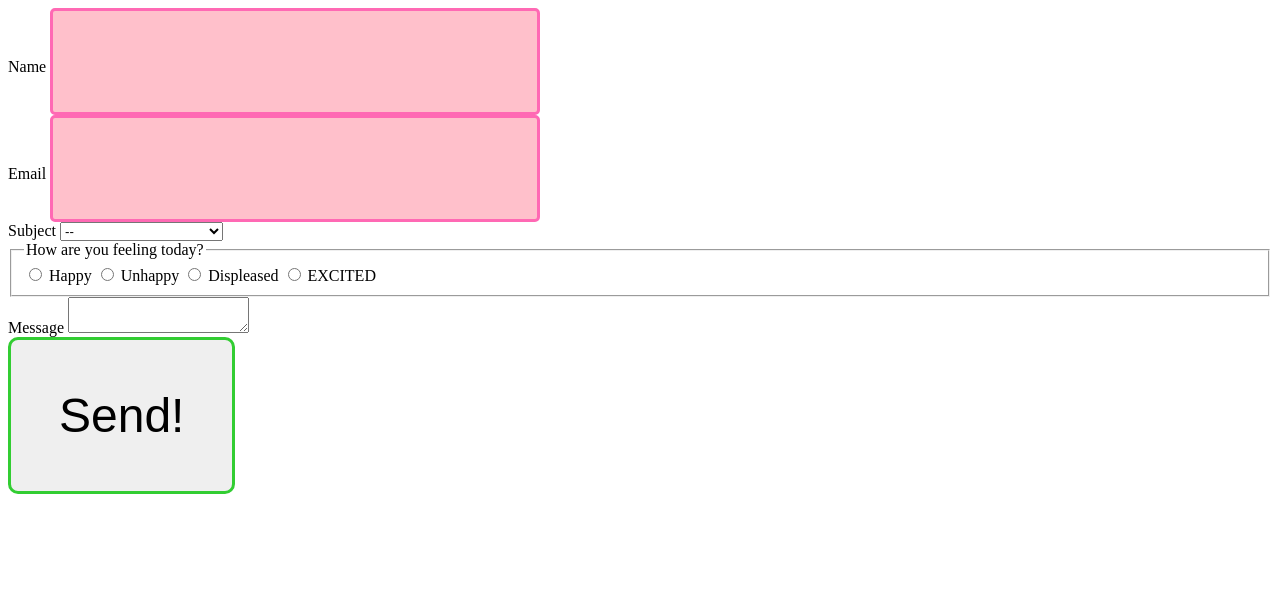
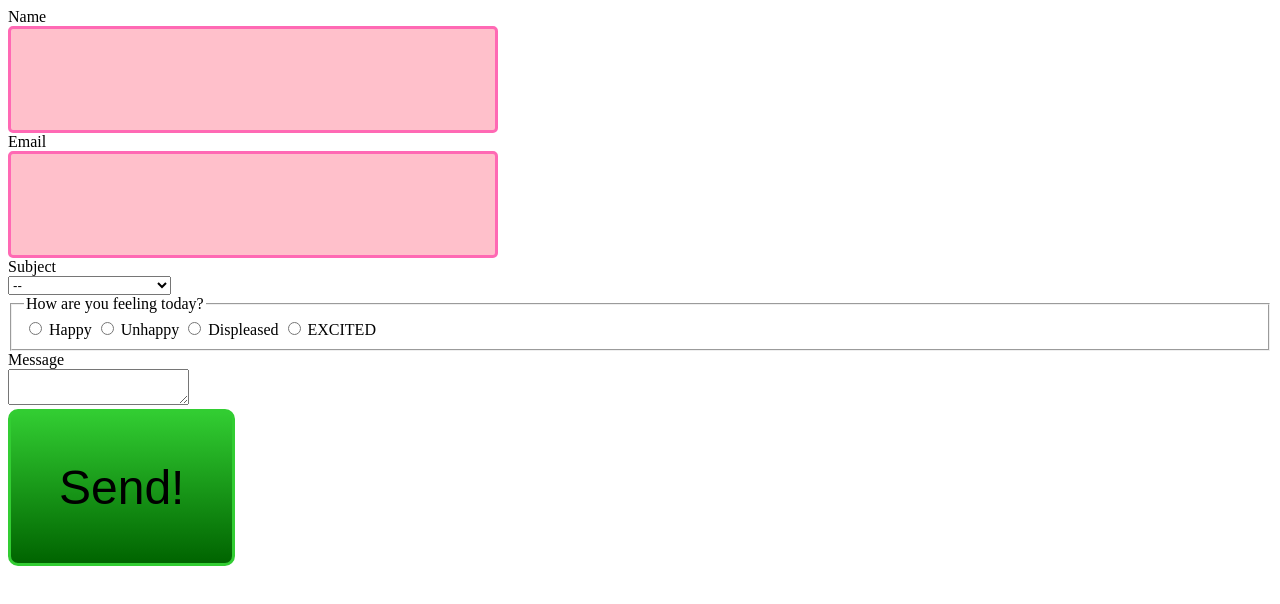
Before and after one commit to kaybow/forms-demo, a plain HTML site: page index.html in a window 1280 px wide. Drawn offline with Linux system fonts and the light colour scheme.

Commit message:
linear gradient

```diff
--- a/css/main.css
+++ b/css/main.css
@@ -1,3 +1,12 @@
+label {
+	display: block;
+	cursor: pointer;
+}
+
+input + label {
+	display: inline;
+}
+
 input {
 	border: 3px solid hotpink;
 	background-color: pink;
@@ -8,7 +17,7 @@ input {
 
 button {
 	border: 3px solid limegreen;
-	background-image: linear-gradient (limegreen, darkgreen);
+	background-image: linear-gradient(limegreen, darkgreen);
 	font-size: 3rem;
 	padding: 1em;
 	border-radius: 10px;
--- a/main.css
+++ /dev/null
@@ -1,24 +0,0 @@
-label {
-	display: block;
-	cursor: pointer;
-}
-
-input + label {
-	display: inline;
-}
-
-input {
-	border: 3px solid hotpink;
-	background-color: pink;
-	border-radius: 5px;
-	font-size: 2rem;
-	padding: 1em;
-}
-
-button {
-	border: 3px solid limegreen;
-	background-image: linear-gradient(limegreen, darkgreen);
-	font-size: 3rem;
-	padding: 1em;
-	border-radius: 10px;
-}
```
